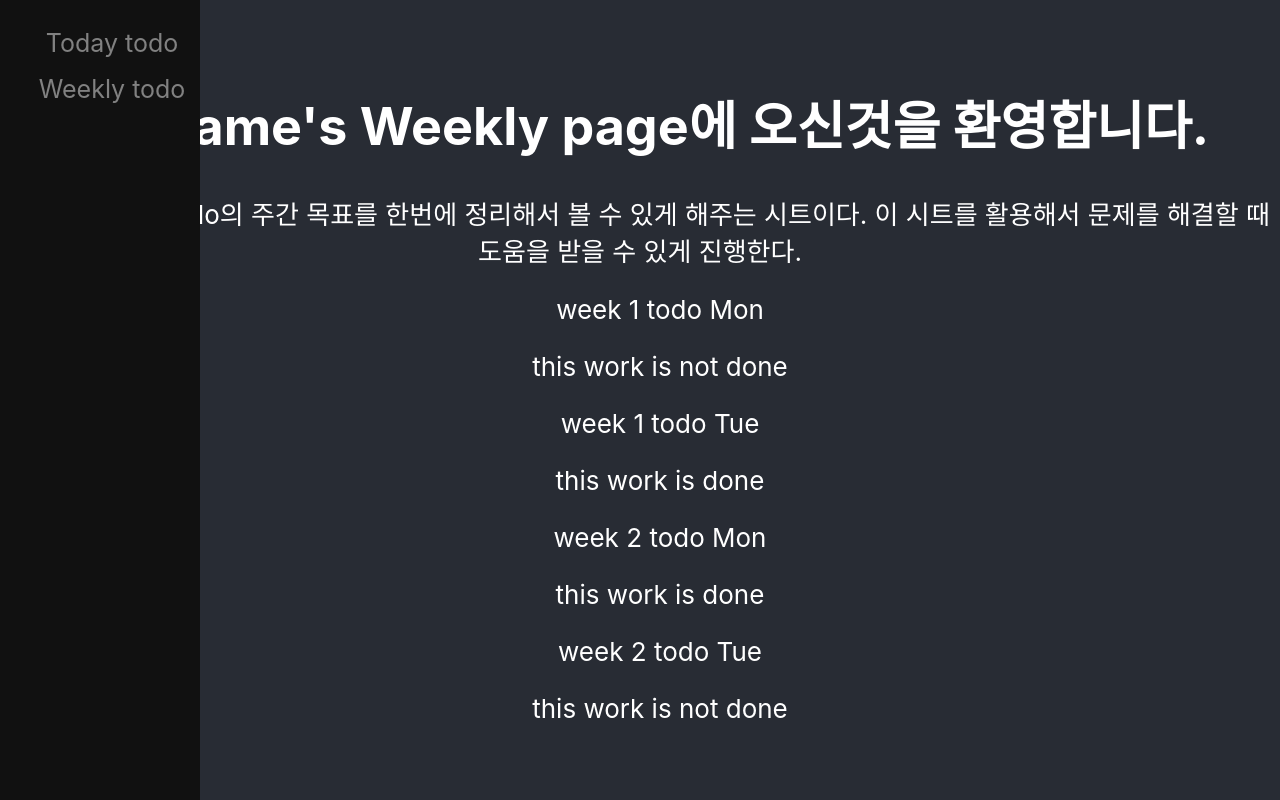
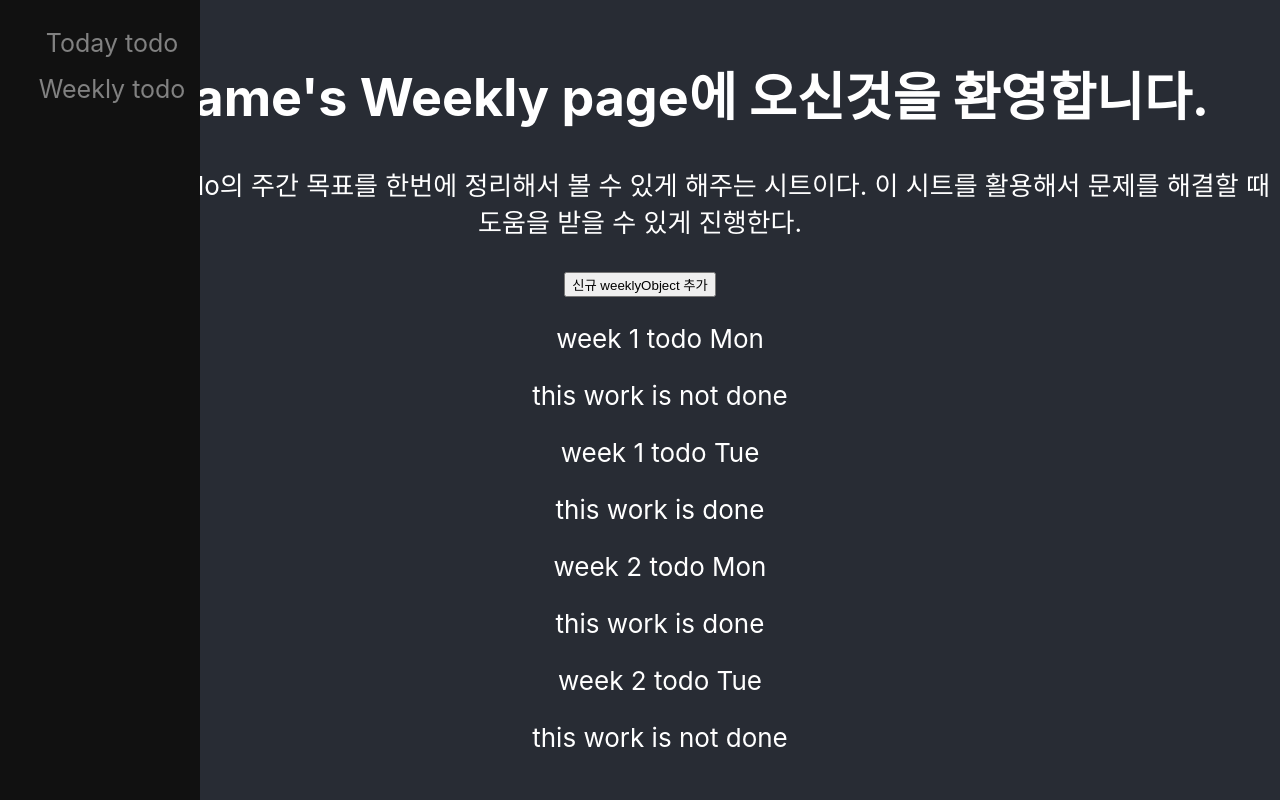
Before and after one commit to JangGeunSong/todo_app_advance, a React (Create React App) app: page /weeklyPage in a window 1280 px wide. Built offline with nearby package versions, Linux system fonts and the light colour scheme.

Commit message:
신규 아이템 생성 모달 틀 1차 생성

```diff
--- /dev/null
+++ b/src/pages/weeklyPage/components/createModal.tsx
@@ -0,0 +1,15 @@
+function createModal() {
+    // 신규 주간 리스트 추가를 위한 card 1차 틀 생성
+    return (
+        <div>
+            <h1>신규 주간 리스트 생성</h1>
+            <ul>
+                <li>추가된 금일 todo</li>
+            </ul>
+            <button>todo 생성</button>
+            <button>주간 todo 생성</button>
+        </div>
+    );
+}
+
+export default createModal;
--- a/src/pages/weeklyPage/components/weeklyTodo.tsx
+++ b/src/pages/weeklyPage/components/weeklyTodo.tsx
@@ -1,7 +1,10 @@
-import React from 'react'
+import { useState } from 'react'
 import WeeklyObject from '../../../Data/weeklyObject'
+import createModal from './createModal';
 
 export default function weeklyTodo(username:String) {
+
+    const [showWeeklyCreateModal, setShowWeeklyCreateModal] = useState(false);
 
     const weekItems:WeeklyObject[] = [
         {
@@ -14,6 +17,10 @@ export default function weeklyTodo(username:String) {
         }
     ]
 
+    const openNewWeeklyObjectModal = () => {
+        setShowWeeklyCreateModal(!showWeeklyCreateModal);
+    }
+
     // 여기서 주간 아이템을 만들어 주고 일간 아이템들을 가져와서 진행할때 일일 todo 목록에 넣어주도록 만든다.
     return (
         <div>
@@ -23,6 +30,8 @@ export default function weeklyTodo(username:String) {
                 이 div는 해당 todo의 주간 목표를 한번에 정리해서 볼 수 있게 해주는 시트이다.
                 이 시트를 활용해서 문제를 해결할 때 도움을 받을 수 있게 진행한다.
             </p>
+
+            <button onClick={openNewWeeklyObjectModal}>신규 weeklyObject 추가</button>
 
             {weekItems.map(obj => {
                 return (
@@ -39,6 +48,7 @@ export default function weeklyTodo(username:String) {
                 )
             })}
 
+            {showWeeklyCreateModal ? (createModal()) : (null)}
         </div>
     )
 }
```
